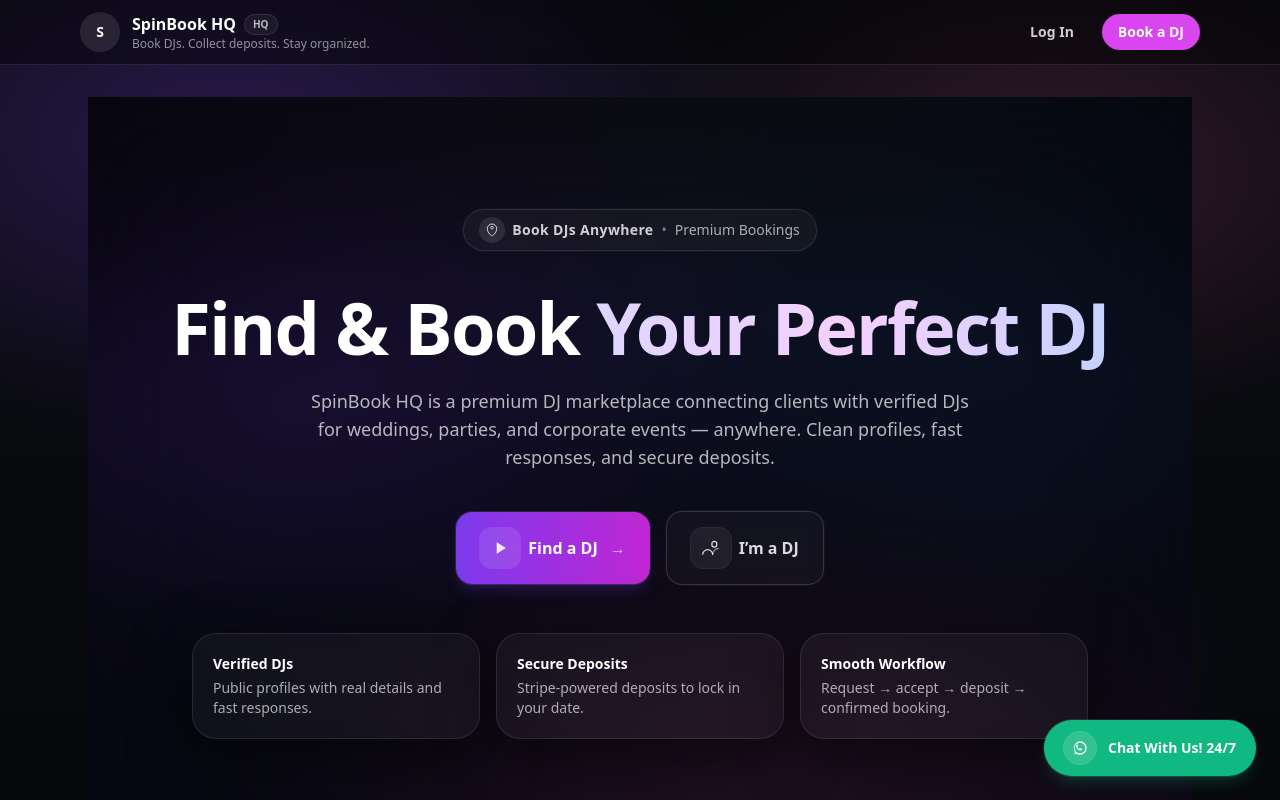
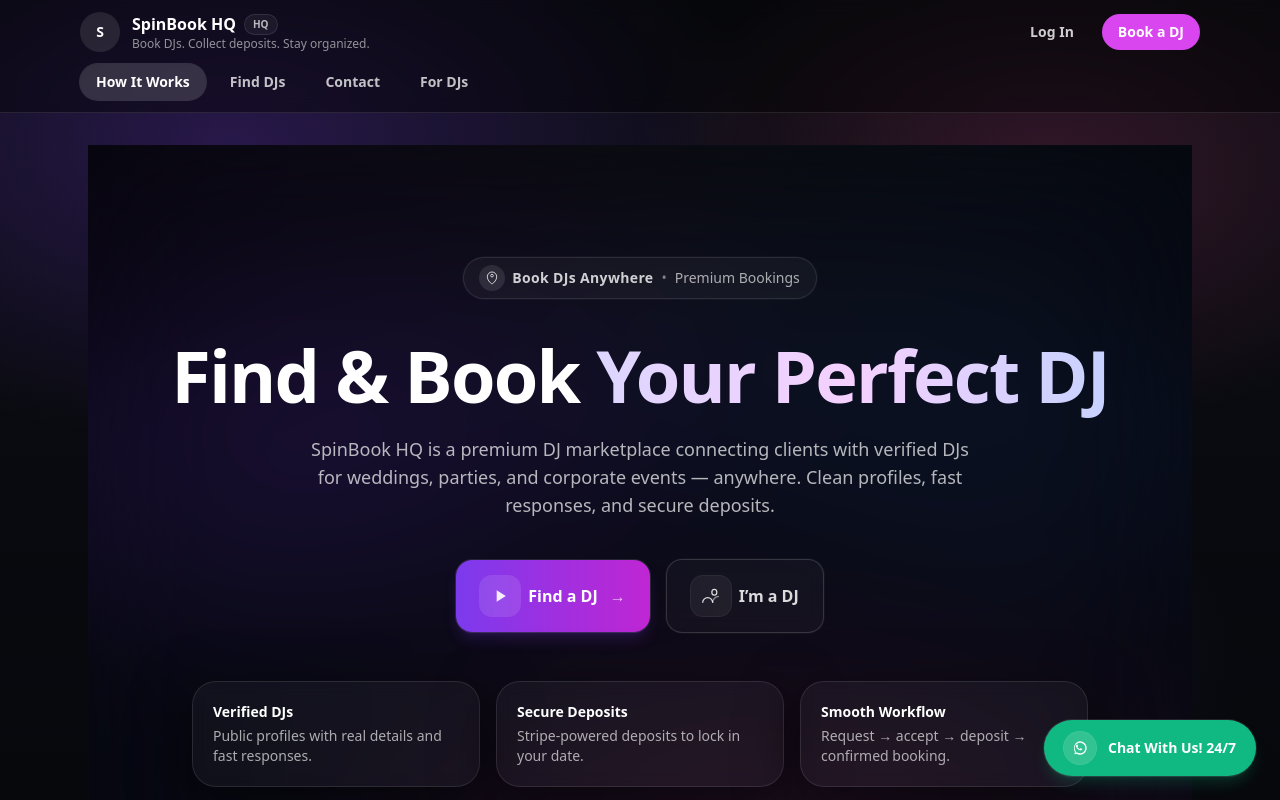
Before and after one commit to olayideibironke/spinbookhq, a Next.js app: page / in a window 1280 px wide. Shown: the top 800 px of the page. Built offline with nearby package versions, Linux system fonts and the light colour scheme; no server answers.

Commit message:
Restore desktop header nav links

```diff
--- a/src/components/Header.tsx
+++ b/src/components/Header.tsx
@@ -50,7 +50,17 @@ export default async function Header() {
   const email = user?.email ?? null;
 
   const pathname = await getRequestPathname();
-  const isActive = (href: string) => pathname === href;
+
+  // Normalize pathname for reliable matching (strip trailing slash)
+  const normalize = (s: string) => (s || "").replace(/\/+$/, "") || "/";
+  const current = normalize(pathname || "/");
+
+  const isActive = (href: string) => {
+    // Section link should only be active on home
+    if (href.startsWith("/#")) return current === "/";
+
+    return current === normalize(href);
+  };
 
   return (
     <header className="sticky top-0 z-50 border-b border-white/10 bg-black/40 backdrop-blur">
@@ -99,9 +109,47 @@ export default async function Header() {
           </div>
         </div>
 
+        {/* ✅ Desktop nav links (were missing) */}
+        <nav className="mt-3 hidden md:flex items-center gap-2">
+          {!isAuthed ? (
+            <>
+              <NavLink href="/#how-it-works" isActive={isActive("/#how-it-works")}>
+                How It Works
+              </NavLink>
+              <NavLink href="/djs" isActive={isActive("/djs")}>
+                Find DJs
+              </NavLink>
+              <NavLink href="/contact" isActive={isActive("/contact")}>
+                Contact
+              </NavLink>
+              <NavLink href="/login" isActive={isActive("/login")}>
+                For DJs
+              </NavLink>
+            </>
+          ) : (
+            <>
+              <NavLink href="/djs" isActive={isActive("/djs")}>
+                Browse DJs
+              </NavLink>
+              <NavLink href="/dashboard" isActive={isActive("/dashboard")}>
+                Dashboard
+              </NavLink>
+              <NavLink href="/dashboard/requests" isActive={isActive("/dashboard/requests")}>
+                Requests
+              </NavLink>
+              <NavLink href="/dashboard/profile" isActive={isActive("/dashboard/profile")}>
+                Profile
+              </NavLink>
+              <NavLink href="/contact" isActive={isActive("/contact")}>
+                Contact
+              </NavLink>
+            </>
+          )}
+        </nav>
+
         {/* Mobile primary nav (always visible) */}
         <div className="mt-3 md:hidden">
-          <div className="flex items-center gap-2">
+          <div className="flex items-center gap-2 overflow-x-auto whitespace-nowrap [-webkit-overflow-scrolling:touch]">
             <NavLink href="/#how-it-works" isActive={false}>
               How It Works
             </NavLink>
@@ -114,7 +162,7 @@ export default async function Header() {
 
             <Link
               href="/djs"
-              className="ml-auto rounded-full bg-fuchsia-500 px-4 py-2 text-sm font-extrabold text-white"
+              className="ml-auto shrink-0 rounded-full bg-fuchsia-500 px-4 py-2 text-sm font-extrabold text-white"
             >
               Book a DJ
             </Link>
```
